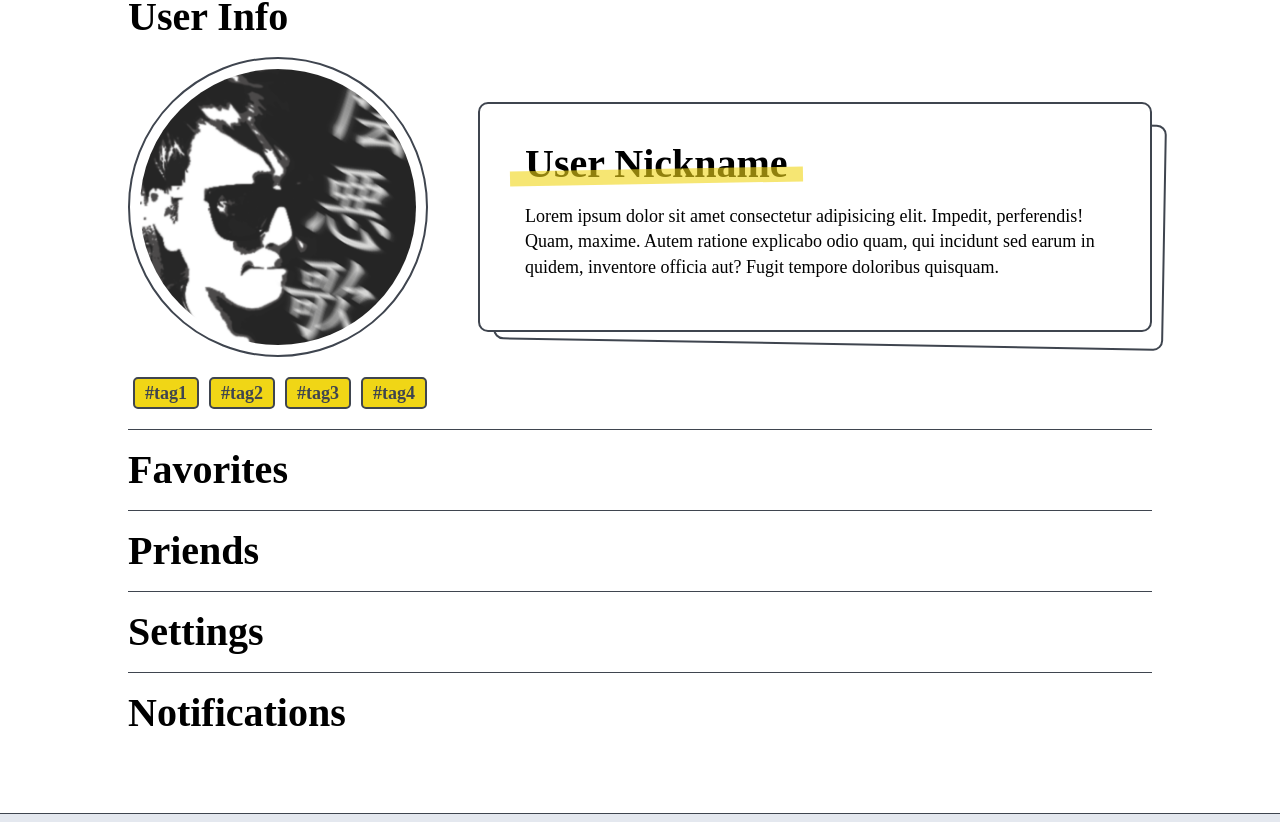
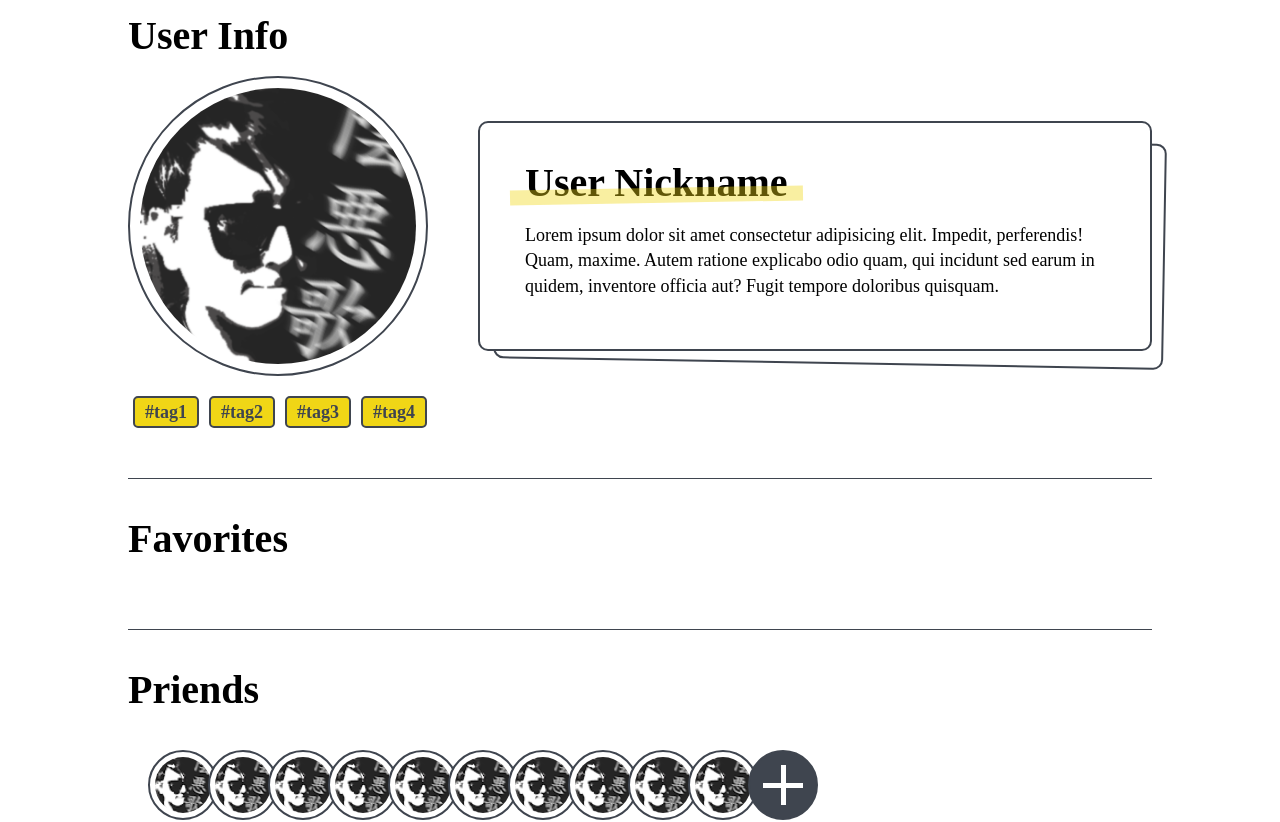
Before and after one commit to doakuma/MMER, a Next.js app in the folder front/: page /user in a window 1280 px wide. Shown: the part 198-1020 px from the top of the page. Built offline with nearby package versions, Linux system fonts and the light colour scheme.

Commit message:
[dev] priends style

```diff
--- a/front/pages/user/index.tsx
+++ b/front/pages/user/index.tsx
@@ -39,6 +39,61 @@ const User = () => {
       </section>
       <section className="cont-section userInfo">
         <h3 className="tit-user">Priends</h3>
+        <ul className="list-priends">
+          <li>
+            <a href="" className="icon-priends">
+              <img src="/images/user/@usericon.png" alt="" />
+            </a>
+          </li>
+          <li>
+            <a href="" className="icon-priends">
+              <img src="/images/user/@usericon.png" alt="" />
+            </a>
+          </li>
+          <li>
+            <a href="" className="icon-priends">
+              <img src="/images/user/@usericon.png" alt="" />
+            </a>
+          </li>
+          <li>
+            <a href="" className="icon-priends">
+              <img src="/images/user/@usericon.png" alt="" />
+            </a>
+          </li>
+          <li>
+            <a href="" className="icon-priends">
+              <img src="/images/user/@usericon.png" alt="" />
+            </a>
+          </li>
+          <li>
+            <a href="" className="icon-priends">
+              <img src="/images/user/@usericon.png" alt="" />
+            </a>
+          </li>
+          <li>
+            <a href="" className="icon-priends">
+              <img src="/images/user/@usericon.png" alt="" />
+            </a>
+          </li>
+          <li>
+            <a href="" className="icon-priends">
+              <img src="/images/user/@usericon.png" alt="" />
+            </a>
+          </li>
+          <li>
+            <a href="" className="icon-priends">
+              <img src="/images/user/@usericon.png" alt="" />
+            </a>
+          </li>
+          <li>
+            <a href="" className="icon-priends">
+              <img src="/images/user/@usericon.png" alt="" />
+            </a>
+          </li>
+          <li>
+            <a href="" className="icon-priends more"></a>
+          </li>
+        </ul>
       </section>
       <section className="cont-section userInfo">
         <h3 className="tit-user">Settings</h3>
--- a/front/styles/layout.css
+++ b/front/styles/layout.css
@@ -587,8 +587,11 @@
 }
 /* User Style */
 .cont-section.userInfo {
-  padding: 10px 0 0;
+  padding: 30px 0;
   border-top: 1px solid #3f454f;
+}
+.cont-section.userInfo:first-of-type {
+  border: none;
 }
 .tit-user {
   margin: 10px 0 20px;
@@ -644,7 +647,7 @@
   bottom: 0;
   height: 15px;
   width: 100%;
-  background: rgba(240, 214, 22, 0.6);
+  background: rgba(240, 214, 22, 0.4);
   transform: rotate(-1deg);
 }
 .summ-intro {
@@ -673,3 +676,57 @@
   color: #3f454f;
   font-size: 18px;
 }
+.list-priends {
+  display: flex;
+  align-items: center;
+  padding: 20px 30px;
+}
+.list-priends li {
+  margin: 0 0 0 -10px;
+}
+.icon-priends {
+  overflow: hidden;
+  display: block;
+  border: 2px solid #3f454f;
+  padding: 5px;
+  width: 70px;
+  height: 70px;
+  border-radius: 50%;
+  background: #fff;
+  transform: scale(1);
+  transition: transform, background-color 0.5s;
+}
+.icon-priends img {
+  display: block;
+  width: 100%;
+  height: 100%;
+  border-radius: 50%;
+}
+.icon-priends:hover {
+  background: #f0d616;
+  transform: scale(1.2);
+}
+.icon-priends.more {
+  position: relative;
+  background: #3f454f;
+}
+.icon-priends.more:after,
+.icon-priends.more:before {
+  content: "";
+  position: absolute;
+  display: block;
+  top: 0;
+  bottom: 0;
+  left: 0;
+  right: 0;
+  margin: auto;
+  background: #fff;
+}
+.icon-priends.more:after {
+  width: 5px;
+  height: 60%;
+}
+.icon-priends.more:before {
+  width: 60%;
+  height: 5px;
+}
```
